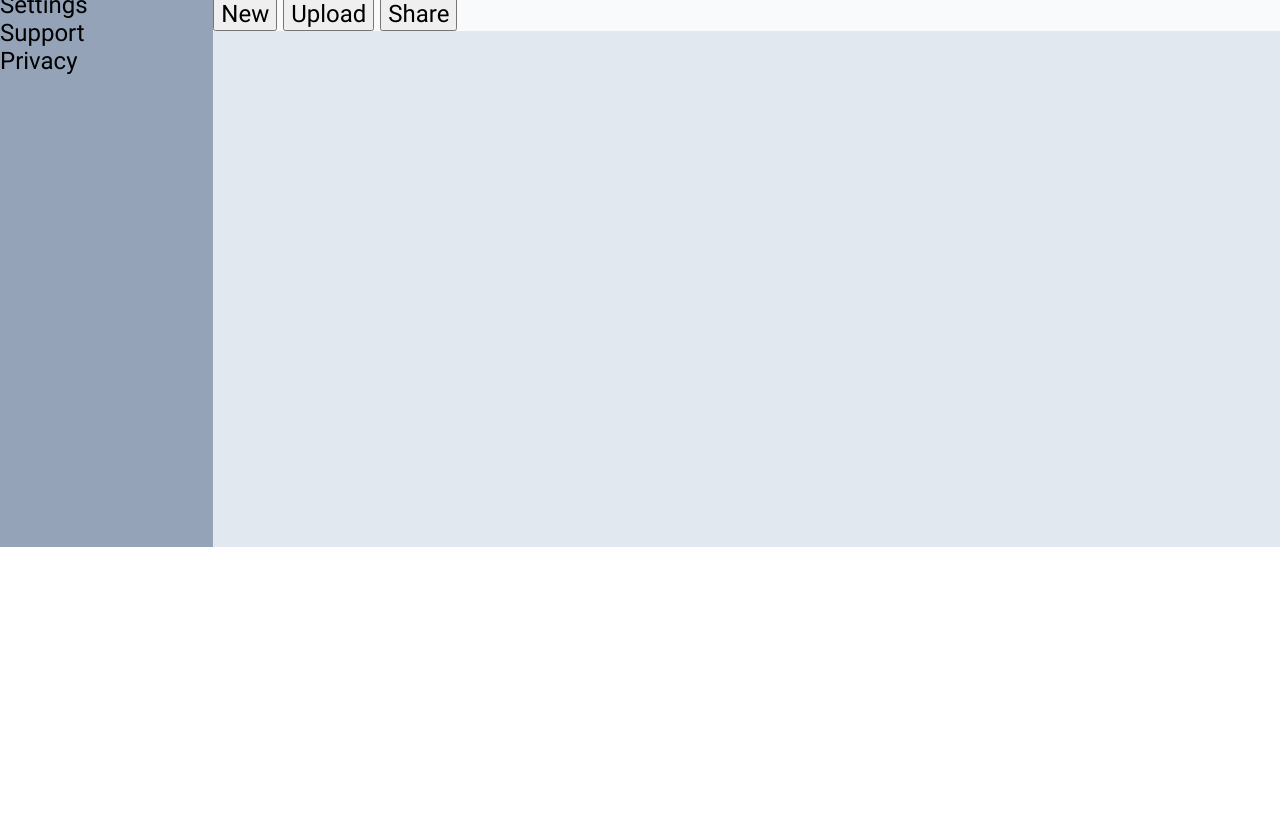
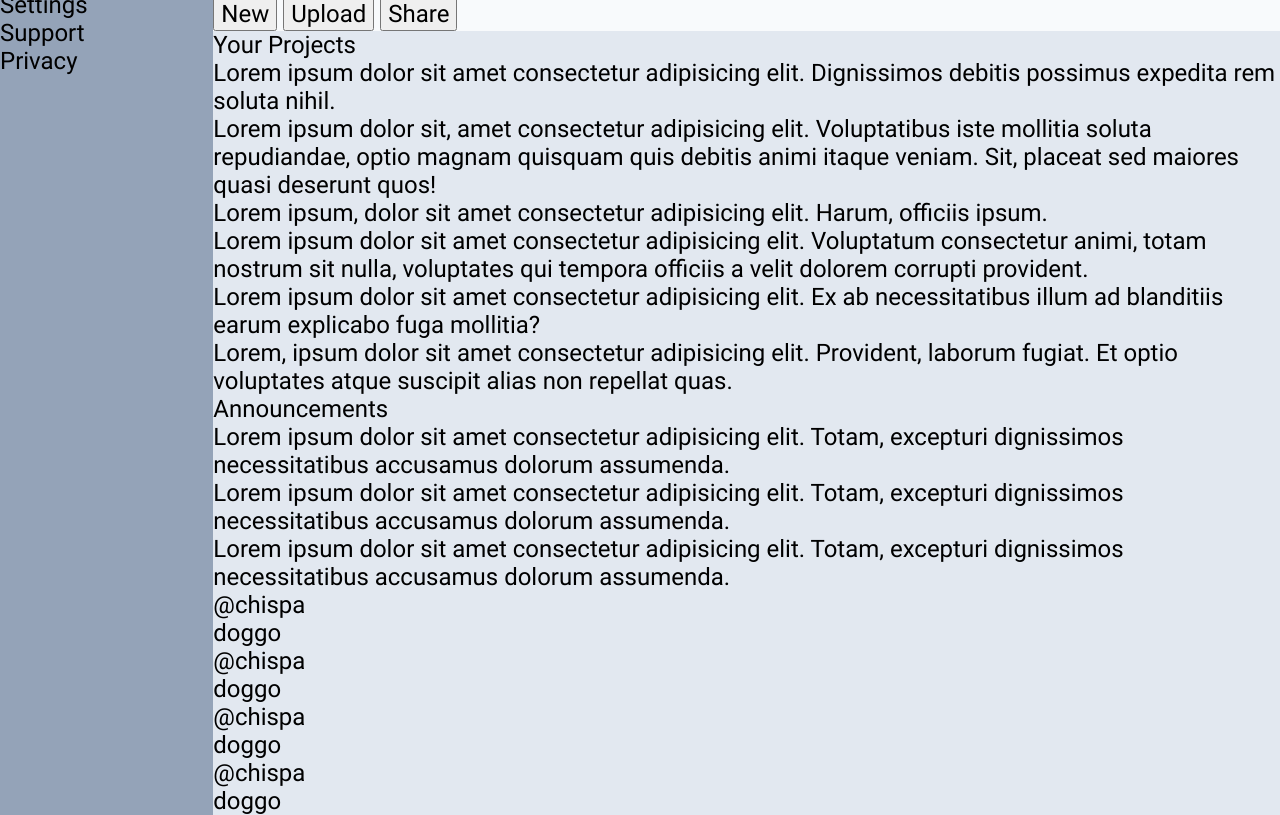
Before and after one commit to nnapolitx/admin-dashboard, a plain HTML site: page index.html in a window 1280 px wide. Shown: the part 253-1068 px from the top of the page. Before the commit the page ends 800 px from the top, so only its background shows below. Drawn offline with Linux system fonts and the light colour scheme.

Commit message:
Text content added

```diff
--- a/index.html
+++ b/index.html
@@ -64,6 +64,55 @@
         </div>
 
         <div class="main">
+            <div class="projects">
+                <p>Your Projects</p>
+                <div class="card-container">
+                    <div class="card">Lorem ipsum dolor sit amet consectetur adipisicing elit. Dignissimos debitis possimus expedita rem soluta nihil.
+                    </div>
+                    <div class="card">Lorem ipsum dolor sit, amet consectetur adipisicing elit. Voluptatibus iste mollitia soluta repudiandae, optio magnam quisquam quis debitis animi itaque veniam. Sit, placeat sed maiores quasi deserunt quos!
+                    </div>
+                    <div class="card">Lorem ipsum, dolor sit amet consectetur adipisicing elit. Harum, officiis ipsum.
+                    </div>
+                    <div class="card">Lorem ipsum dolor sit amet consectetur adipisicing elit. Voluptatum consectetur animi, totam nostrum sit nulla, voluptates qui tempora officiis a velit dolorem corrupti provident.
+                    </div>
+                    <div class="card">Lorem ipsum dolor sit amet consectetur adipisicing elit. Ex ab necessitatibus illum ad blanditiis earum explicabo fuga mollitia?
+                    </div>
+                    <div class="card">Lorem, ipsum dolor sit amet consectetur adipisicing elit. Provident, laborum fugiat. Et optio voluptates atque suscipit alias non repellat quas.
+                    </div>
+                </div>
+            </div>
+
+            <div class="announcements">
+                <p>Announcements</p>
+                <div class="announce-container">
+                    <div>Lorem ipsum dolor sit amet consectetur adipisicing elit. Totam, excepturi dignissimos necessitatibus accusamus dolorum assumenda.</div>
+                    <div>Lorem ipsum dolor sit amet consectetur adipisicing elit. Totam, excepturi dignissimos necessitatibus accusamus dolorum assumenda.</div>
+                    <div>Lorem ipsum dolor sit amet consectetur adipisicing elit. Totam, excepturi dignissimos necessitatibus accusamus dolorum assumenda.</div>
+                </div>
+            </div>
+
+            <div class="trending">
+                <div class="trender">
+                    <img>
+                    <p>@chispa</p>
+                    <p>doggo</p>
+                </div>
+                <div class="trender">
+                    <img>
+                    <p>@chispa</p>
+                    <p>doggo</p>
+                </div>
+                <div class="trender">
+                    <img>
+                    <p>@chispa</p>
+                    <p>doggo</p>
+                </div>
+                <div class="trender">
+                    <img>
+                    <p>@chispa</p>
+                    <p>doggo</p>
+                </div>
+            </div>
         </div>
 
     </div>
```
